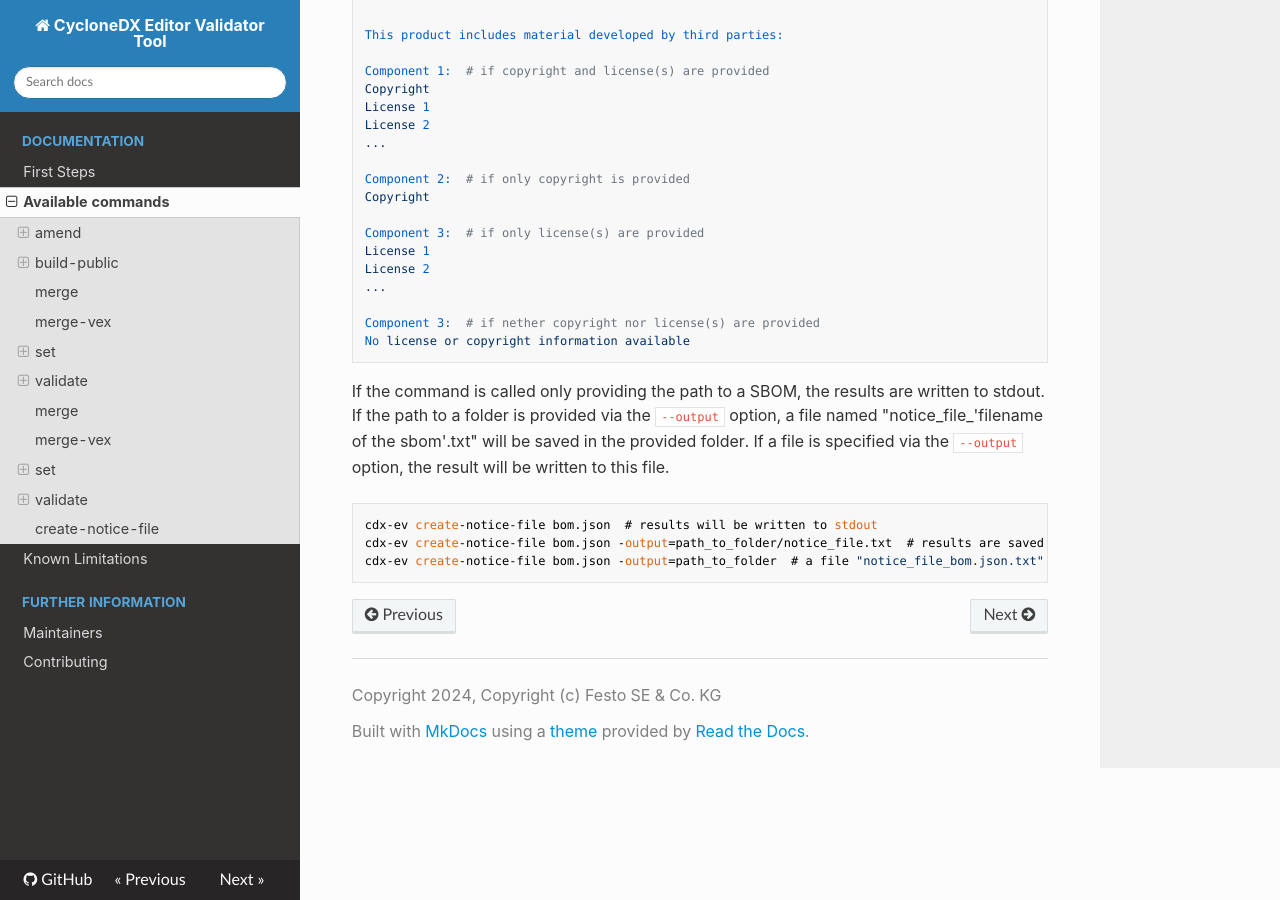
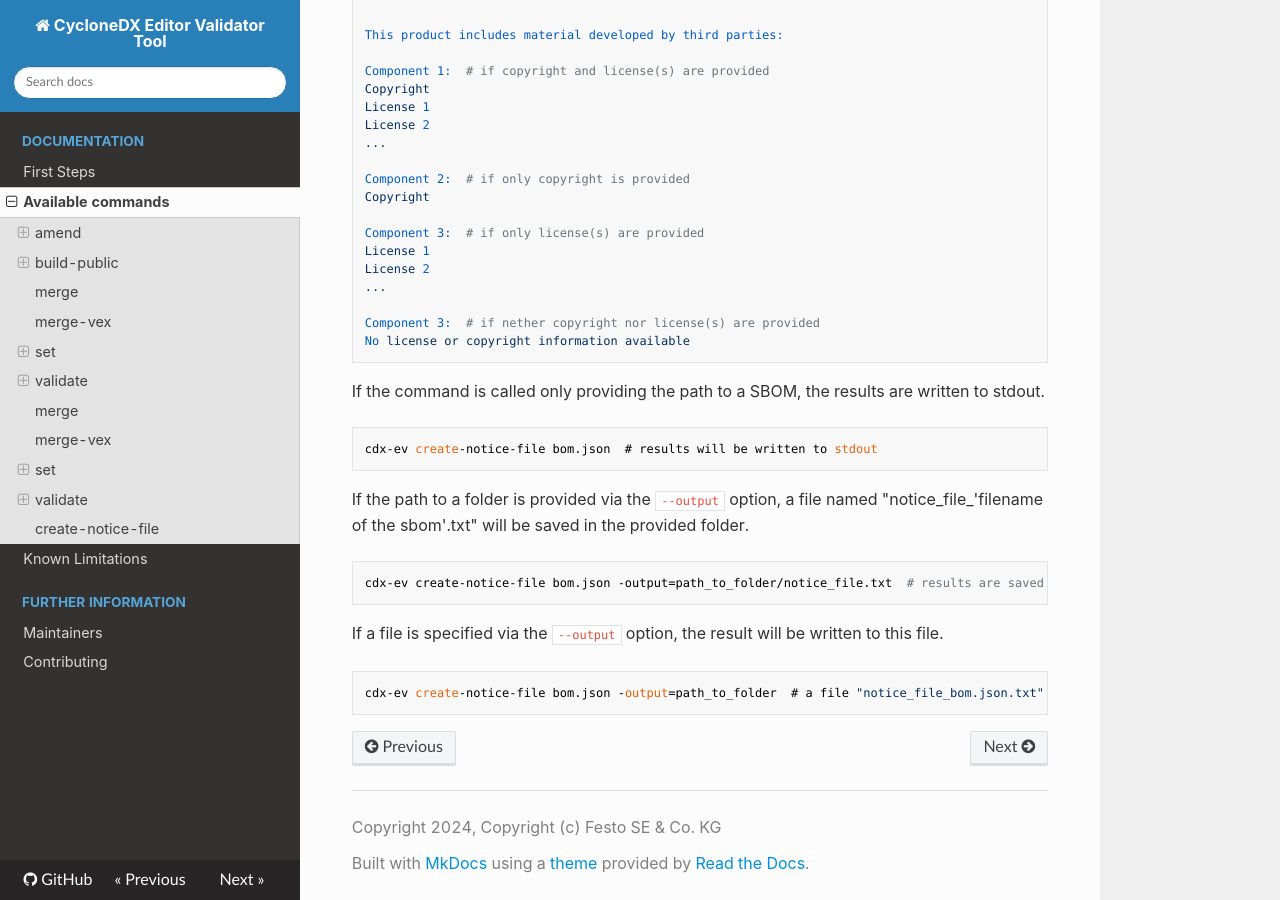
Before and after one commit to Festo-se/cyclonedx-editor-validator, an MkDocs documentation site: the page built from docs/available_commands.md, in a window 1280 px wide and 900 px high, scrolled down 20560 px. Built offline with MkDocs 1.6.1, drawn with Linux system fonts in a browser that asks for light colours; nearby versions of some CDN libraries; some web fonts are replaced.

Commit message:
tests: changes order of commands and description blocks

```diff
--- a/docs/available_commands.md
+++ b/docs/available_commands.md
@@ -712,9 +712,13 @@ The resulting document is .txt file in the Format:
     No license or copyright information available
 
 If the command is called only providing the path to a SBOM, the results are written to stdout.
+
+    cdx-ev create-notice-file bom.json  # results will be written to stdout
+
 If the path to a folder is provided via the `--output` option, a file named "notice_file_'filename of the sbom'.txt" will be saved in the provided folder.
+
+    cdx-ev create-notice-file bom.json -output=path_to_folder/notice_file.txt  # results are saved in the file "notice_file.txt"
+
 If a file is specified via the `--output` option, the result will be written to this file.
 
-    cdx-ev create-notice-file bom.json  # results will be written to stdout
-    cdx-ev create-notice-file bom.json -output=path_to_folder/notice_file.txt  # results are saved in the file "notice_file.txt"
     cdx-ev create-notice-file bom.json -output=path_to_folder  # a file "notice_file_bom.json.txt" is created in the provided folder
```
